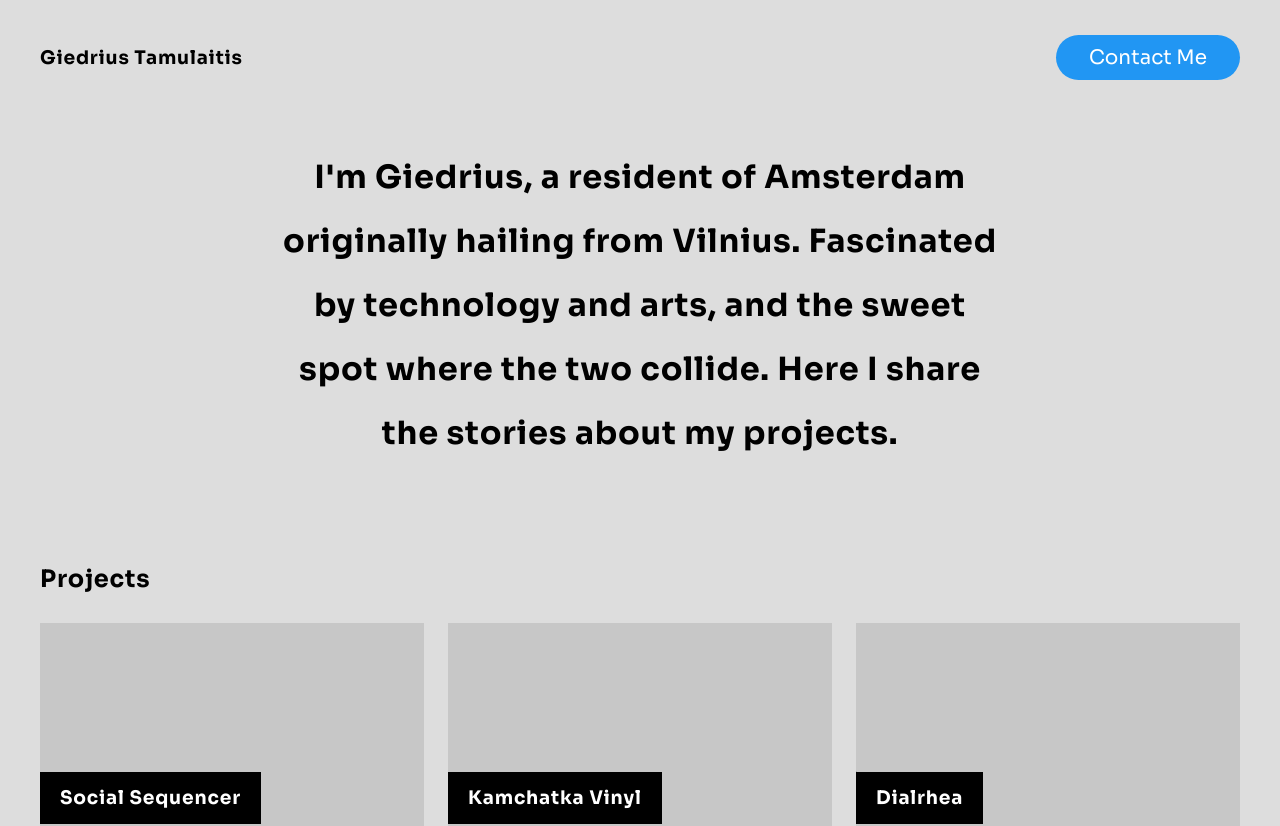
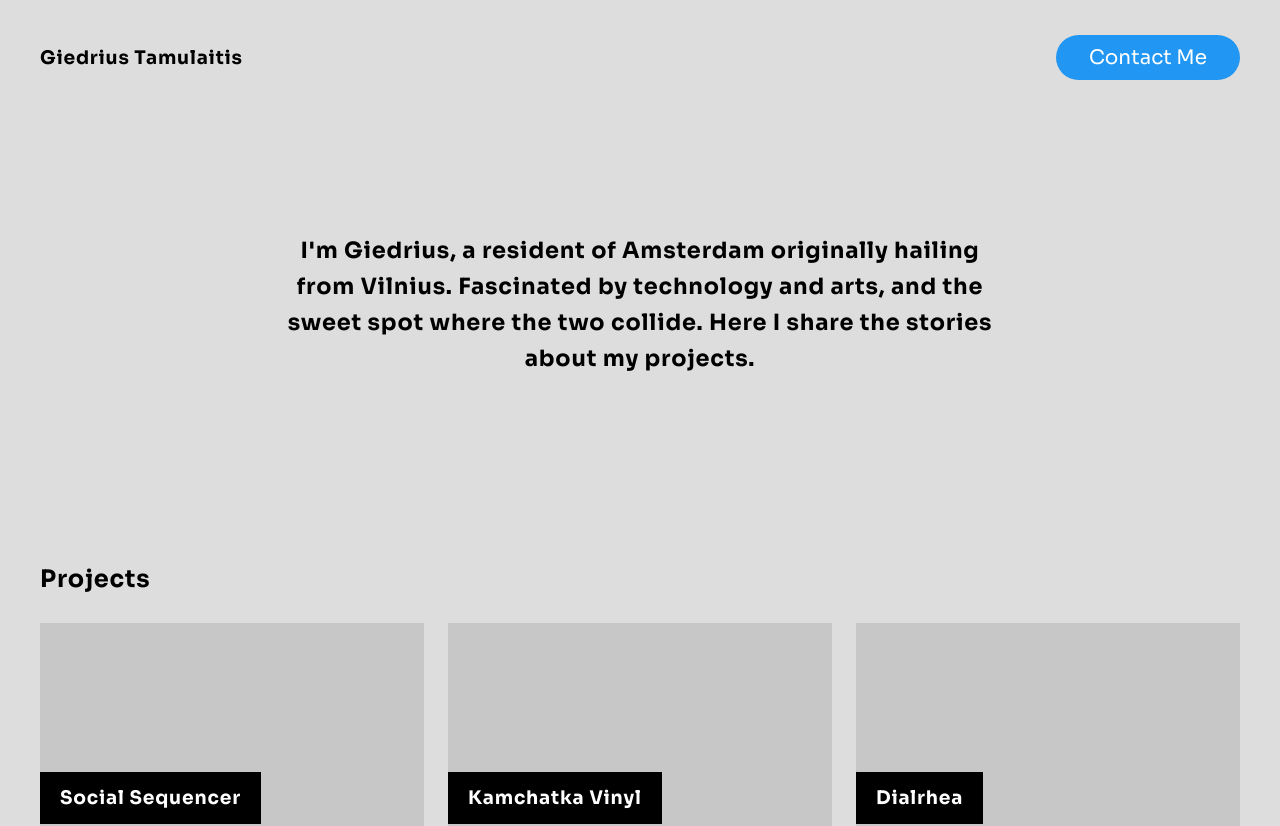
Before and after one commit to GiedriusT/tamulaitis-page, a React (Vite) app: page / in a window 1280 px wide. Shown: the top 826 px of the page. Built offline with nearby package versions, Linux system fonts and the light colour scheme.

Commit message:
Update HeroTitle style

```diff
--- a/src/components/Hero/Hero.styles.ts
+++ b/src/components/Hero/Hero.styles.ts
@@ -12,4 +12,6 @@ export const HeroContainer = styled.div`
 export const HeroTitle = styled.h1`
   width: 60%;
   text-align: center;
+  font-size: 1.4rem;
+  line-height: 1.6;
 `;
```
